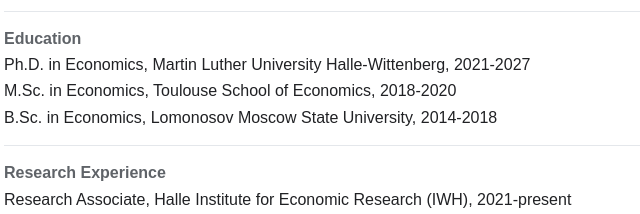
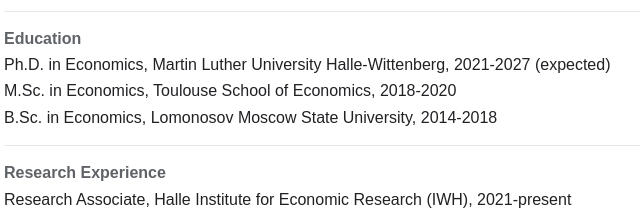
Before and after one commit to kozyrevboris/github.io, a plain HTML site: page cv.html in a window 1280 px wide. Shown: the part 354-568 px from the top of the page, 144-784 px from the left. Drawn offline with Linux system fonts and the light colour scheme.

Commit message:
Update cv.html

```diff
--- a/cv.html
+++ b/cv.html
@@ -38,7 +38,7 @@
       <div class="cv-row">
         <div class="cv-label">Education</div>
         <div>
-          Ph.D. in Economics, Martin Luther University Halle-Wittenberg, 2021-2027<br>
+          Ph.D. in Economics, Martin Luther University Halle-Wittenberg, 2021-2027 (expected) <br>
           M.Sc. in Economics, Toulouse School of Economics, 2018-2020<br>
           B.Sc. in Economics, Lomonosov Moscow State University, 2014-2018
         </div>
```
